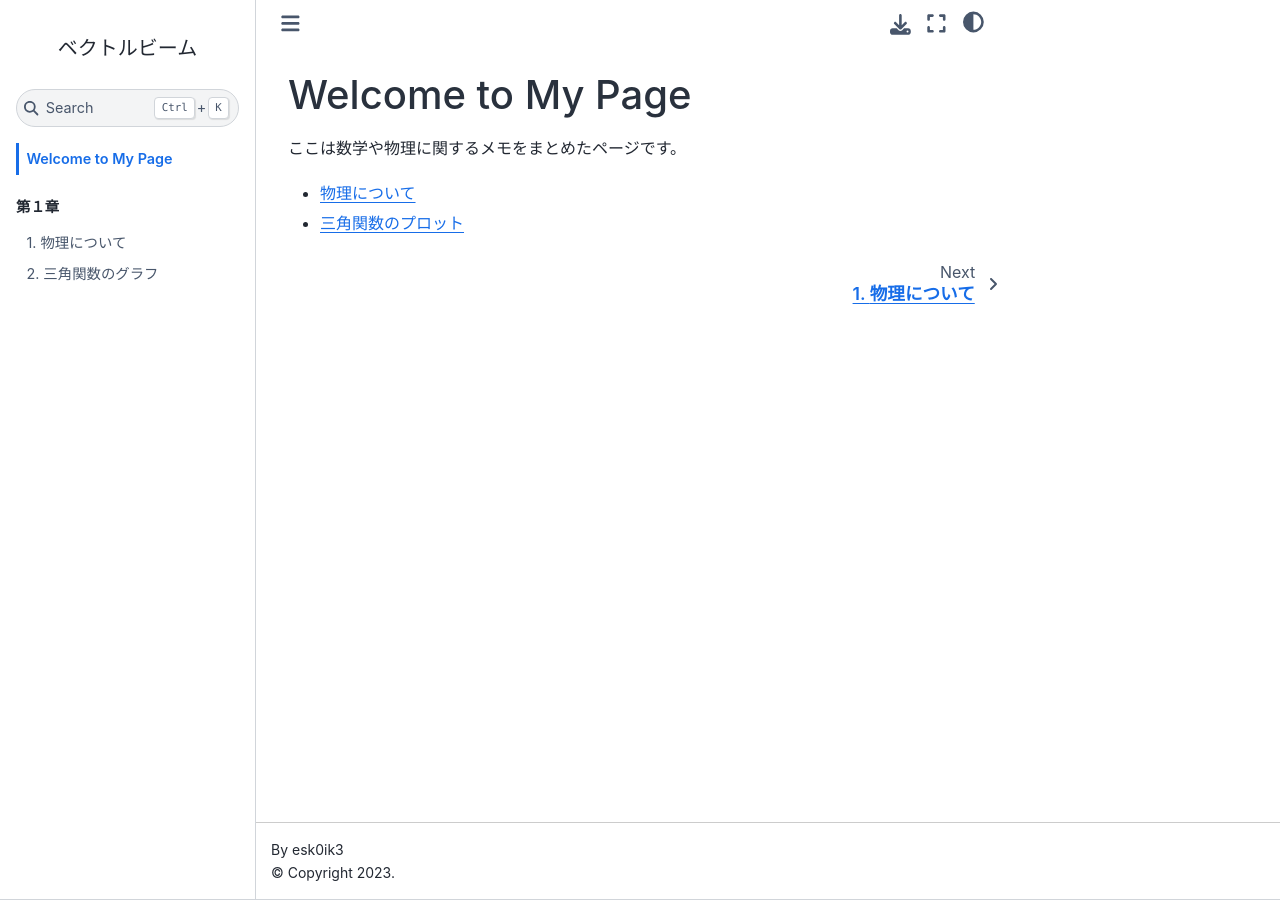
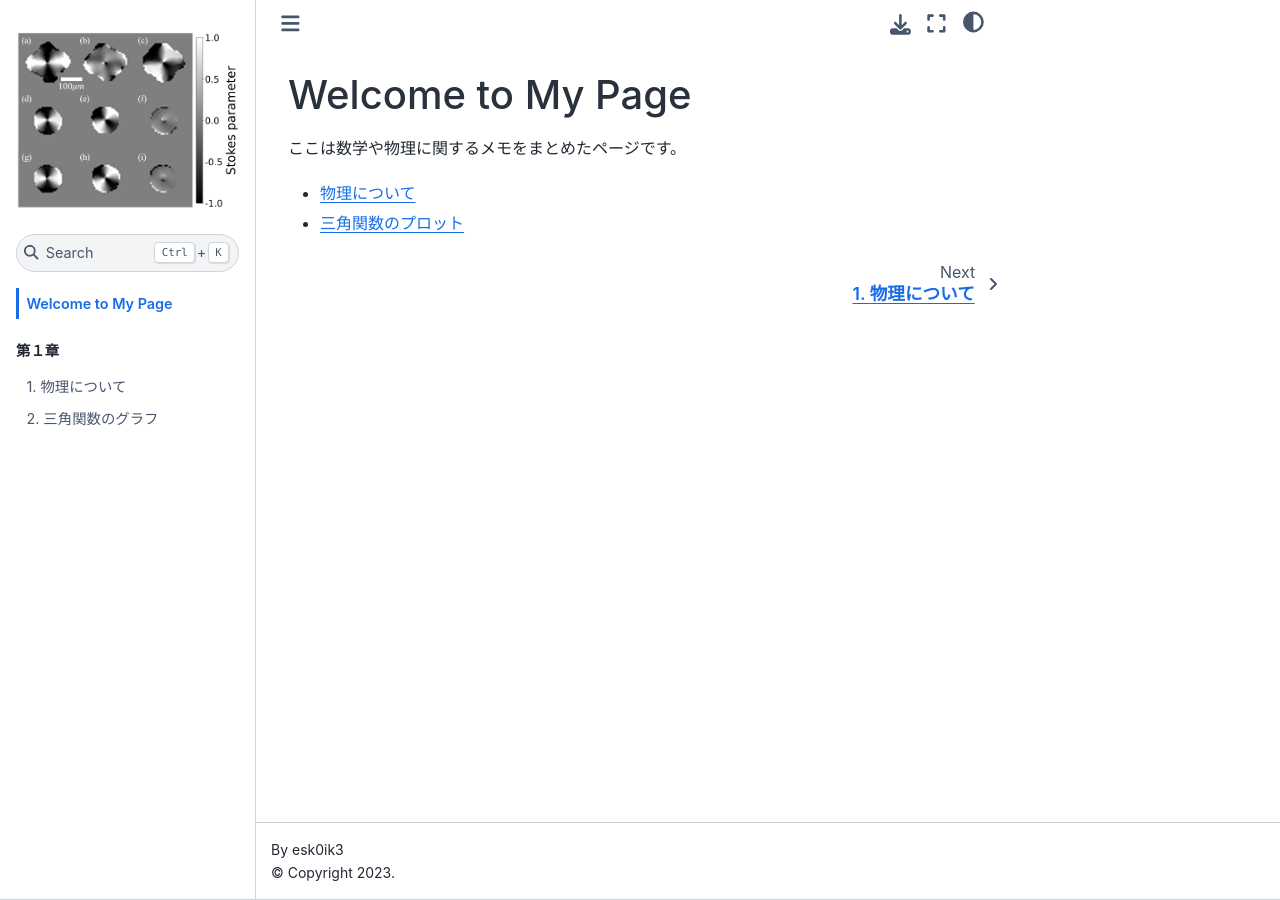
Before and after one commit to esk0ik3/esk0ik3.github.io, a Jupyter Book: the page built from index.md, in a window 1280 px wide. Built offline with Jupyter Book 1.0.4 settings and Sphinx 7.4.7 and the Sphinx Book theme 1.1.4, drawn with Linux system fonts in a browser that asks for light colours.

Commit message:
Update _config.yml

```diff
--- a/_config.yml
+++ b/_config.yml
@@ -1,5 +1,5 @@
 title: "ベクトルビーム"
 author: "esk0ik3"
-logo: doughnut.bmp
+logo: stokes_para.png
 execute:
   execute_notebooks: off
```
